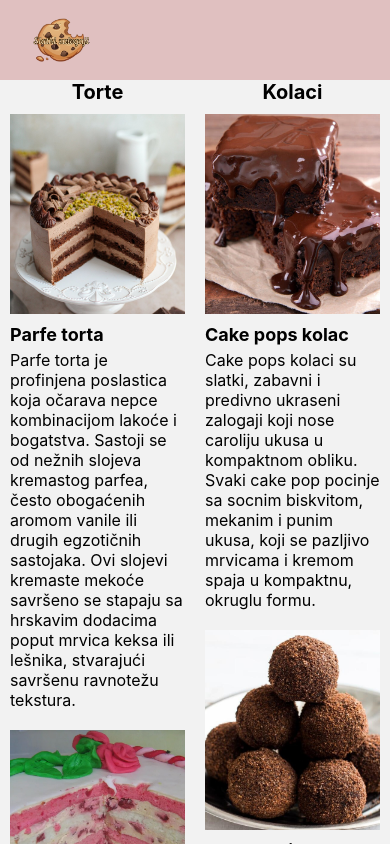
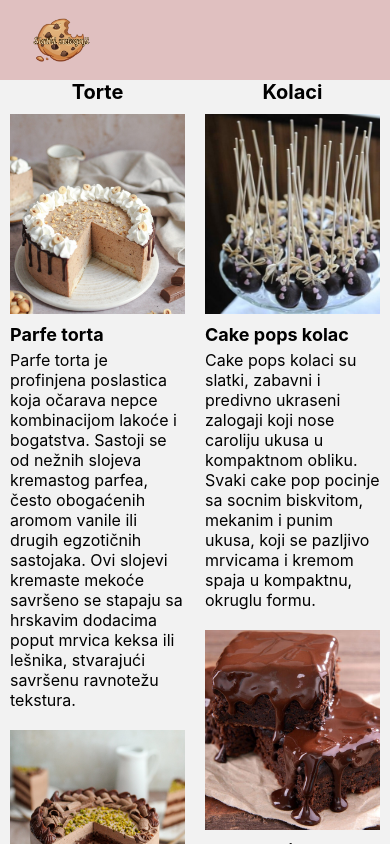
Before and after one commit to sholle7/PKI-MobileApp, a React Native app in the folder pki_mobile_app/: screen /ProductsPage in a window 390 px wide. Built offline with nearby package versions, Linux system fonts and the light colour scheme.

Commit message:
Fixed picture bug

```diff
--- a/pki_mobile_app/components/Header.tsx
+++ b/pki_mobile_app/components/Header.tsx
@@ -27,7 +27,7 @@ const Header = ({ isLoggedIn }: any) => {
       </View>
       {isLoggedIn && (
         <>
-          <View style={{ flex: 1 }} /> {/* Dodajte prazan View koji će puniti prostor */}
+          <View style={{ flex: 1 }} />
           <TouchableOpacity onPress={toggleMenu} style={styles.hamburgerContainer}>
             <Icon
               name='three-bars'
--- a/pki_mobile_app/screens/CartPage.tsx
+++ b/pki_mobile_app/screens/CartPage.tsx
@@ -75,7 +75,7 @@ const CartPage = ({ route }: any) => {
           return (
             <View key={productId} style={styles.cartItem}>
               <Text style={styles.productName}>{product?.name}</Text>
-              <Image source={images[productId]} style={styles.productImage} />
+              <Image source={images[productId - 1]} style={styles.productImage} />
               <Text style={{marginRight: 10}}>X {quantity}</Text>
               <Text>{product!.price * quantity} RSD</Text>
             </View>
--- a/pki_mobile_app/screens/ProductDetailsPage.tsx
+++ b/pki_mobile_app/screens/ProductDetailsPage.tsx
@@ -73,7 +73,7 @@ const ProductDetailsPage = ({ route }: any) => {
         <Ionicons name="arrow-back" size={24} color="black" />
       </TouchableOpacity>
       <View style={styles.productDetails}>
-        <Image source={images[productId]} style={styles.productImage} />
+        <Image source={images[productId - 1]} style={styles.productImage} />
         <Text style={styles.productName}>{product?.name}</Text>
         <Text style={styles.productDescription}>{product?.description}</Text>
         <Text style={styles.productDescription}>Cena: {product?.price} RSD</Text>
--- a/pki_mobile_app/screens/ProductsPage.tsx
+++ b/pki_mobile_app/screens/ProductsPage.tsx
@@ -31,7 +31,7 @@ const ProductsPage = () => {
   const renderItem = ({ item }: any) => (
     <TouchableOpacity onPress={() => navigateToProductDetails(item.id)}>
       <View style={styles.item}>
-        <Image source={images[item.id]} style={styles.image} />
+        <Image source={images[item.id - 1]} style={styles.image} />
         <Text style={styles.name}>{item.name}</Text>
         <Text style={styles.description}>{item.description}</Text>
       </View>
```
